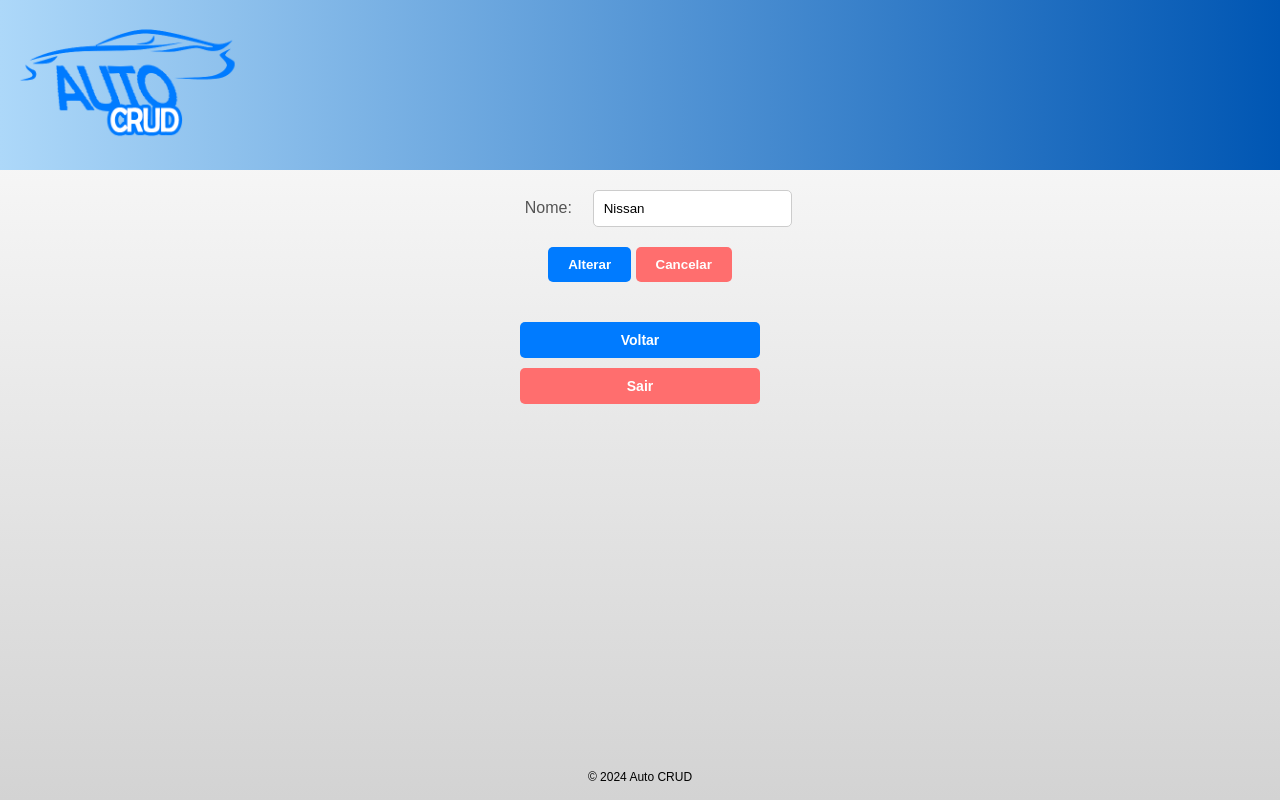
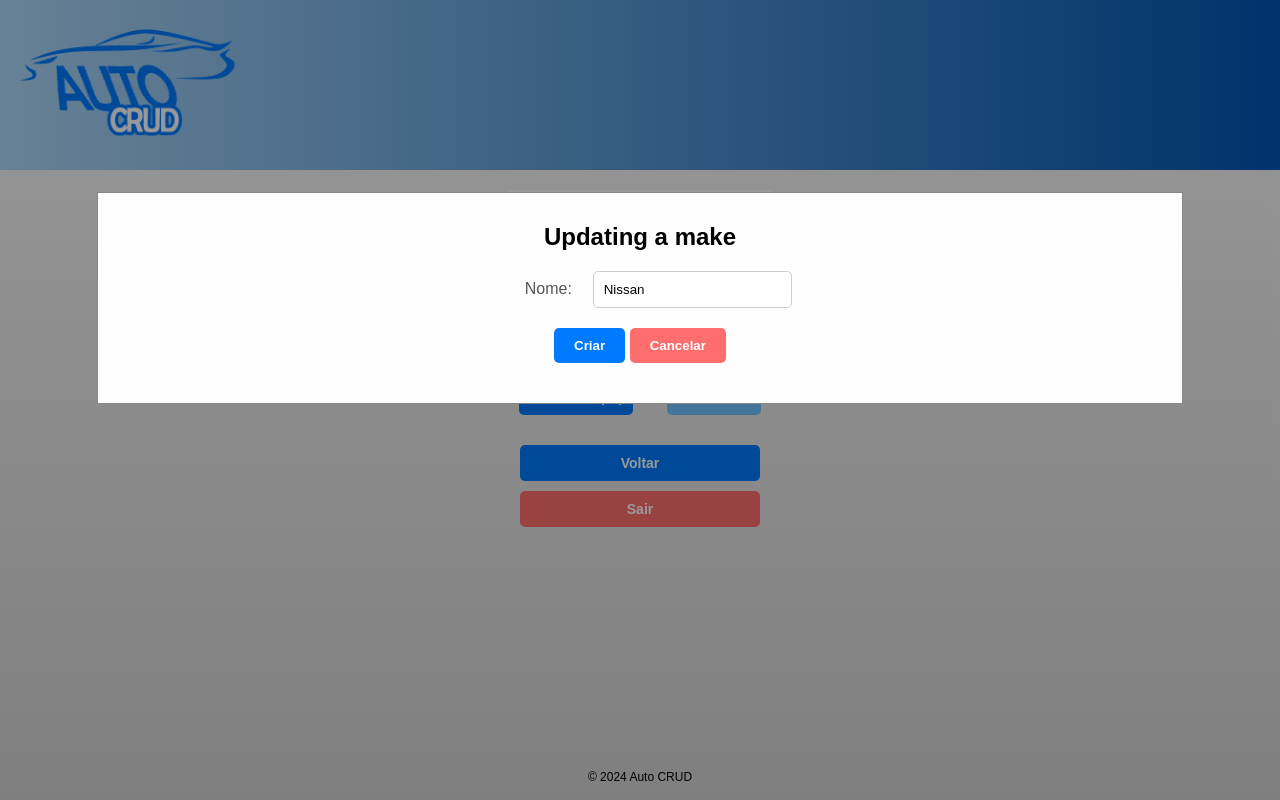
Before and after one commit to paulorosadodev/AutoCRUD, a Django app: page /crud/make/31/update/ in a window 1280 px wide. Run offline with Django 5.2, Linux system fonts and the light colour scheme; a user stored in the database is signed in; data comes from the database, SQL or seed files in the repository; both versions use the stored data as it was before the commit.

Commit message:
update Makes modal

```diff
--- a/auto/autocrud/templates/base.html
+++ b/auto/autocrud/templates/base.html
@@ -225,7 +225,7 @@
         }
 
             /* Estilo para o modal */
-        .modal, .modalAuto, .modal1, .modalAutoUpdate {
+        .modal, .modalAuto, .modal1, .modalAutoUpdate, .modalMakeUpdate {
             display: none; /* Oculta o modal por padrão */
             position: fixed; /* Permite que o modal seja posicionado de forma fixa na tela */
             z-index: 1; /* Define a ordem de empilhamento do modal */
@@ -264,7 +264,7 @@
 
 
         /* Estilo para o conteúdo do modal */
-        .modal-content, .modal-contentAuto, .modal-content1, .modal-contentAutoUpdate {
+        .modal-content, .modal-contentAuto, .modal-content1, .modal-contentAutoUpdate, .modal-contentMakeUpdate {
             background-color: #fefefe; /* Cor de fundo do modal */
             margin: 15% auto; /* Centraliza verticalmente e horizontalmente */
             padding: 30px;
@@ -273,7 +273,7 @@
         }
 
         /* Estilo para o botão fechar (x) */
-        .close, .closeAuto, .close1, .closeAutoUpdate {
+        .close, .closeAuto, .close1, .closeAutoUpdate, .closeMakeUpdate {
             background-color: #FF6E6E;
             font-weight: bold;
             padding: 10px 20px; /* Adiciona preenchimento aos botões */
@@ -285,7 +285,7 @@
             font-weight: bold;
         }
 
-        .close:hover, .closeAuto:hover, .close1:hover, .closeAutoUpdate:hover {
+        .close:hover, .closeAuto:hover, .close1:hover, .closeAutoUpdate:hover, .closeMakeUpdate:hover {
             background-color: #CC5A5A;
         }
     </style>
@@ -317,9 +317,12 @@
         const btnAuto = document.getElementById("openModalBtnAuto");
         const modalAutoUpdate = document.getElementById("myModalAutoUpdate");
         const btnAutoUpdate = document.getElementById("openModalBtnAutoUpdate");
+        const modalMakeUpdate = document.getElementById("myModalMakeUpdate");
+        const btnMakeUpdate = document.getElementById("openModalBtnMakeUpdate");
         const span = document.querySelector(".close");
         const spanAuto = document.querySelector(".closeAuto");
         const spanAutoUpdate = document.querySelector(".closeAutoUpdate");
+        const spanMakeUpdate = document.querySelector(".closeMakeUpdate");
         const erro = document.getElementById("erro");
 
         // Quando o usuário clica no botão, abre o modal
@@ -337,6 +340,9 @@
             modalAutoUpdate.style.display = "block";
         }
 
+        if (modalMakeUpdate) {
+            modalMakeUpdate.style.display = "block";
+        }
 
         if (erro) {
             modal.style.display = "block";
@@ -359,6 +365,12 @@
             }
         }
 
+        if (spanMakeUpdate) {
+            spanMakeUpdate.onclick = function() {
+                modalMakeUpdate.style.display = "none";
+            }
+        }
+
         // Quando o usuário clica fora do modal, fecha-o
         window.onclick = function(event) {
             if (event.target == modal) {
@@ -367,6 +379,8 @@
                 modalAuto.style.display = "none";
             } else if (event.target == modalAutoUpdate) {
                 modalAutoUpdate.style.display = "none";
+            } else if (event.target == modalMakeUpdate) {
+                modalMakeUpdate.style.display = "none";
             }
         }
     </script>
--- a/auto/autocrud/templates/makelist.html
+++ b/auto/autocrud/templates/makelist.html
@@ -40,6 +40,7 @@
 
 <div id="myModal" class="modal">
 <div class="modal-content">
+    <h2 style="margin-bottom: 20px">Adding a make</h2>
     <form action="{% url 'autocrud:make_create' %}" method="POST">
         {% csrf_token %}
         <label for="name">Nome:</label>
@@ -56,4 +57,7 @@
     <button class="plus" id="openModalBtn" style="padding: 10px; margin-left: 26px;">Add a make</button>
 </p>
 
+{% block MakeUpdate %}
+{% endblock MakeUpdate %}
+
 {% endblock %}
--- a/auto/autocrud/templates/updatemake.html
+++ b/auto/autocrud/templates/updatemake.html
@@ -1,21 +1,20 @@
-{% extends "base.html" %}
+{% extends "makelist.html" %}
 
-{% block content %}
+{% block MakeUpdate %}
 
-<div style="margin-top: 20px;">
+<div id="myModalMakeUpdate" class="modalMakeUpdate">
+    <div class="modal-contentMakeUpdate">
+        <h2 style="margin-bottom: 20px">Updating a make</h2>
         <form action="{% url 'autocrud:make_update' make.id %}" method="POST">
             {% csrf_token %}
             <label for="name">Nome:</label>
-        <input type="text" name="name" placeholder="Ex: Volkswagen" value="{{ make.name }}" required>
-        {% if erro %}
-            <p id="erro" style="color: red;">Your make must be greater than 2 characters</p>
-        {% endif %}
+            <input type="text" name="name" value="{{ make.name }}" required>
             <div style="padding: 10px;">
-            <input type="submit" value="Alterar" class="input">
-            <input type="button" value="Cancelar" class="close">
-            <input type="hidden" name="auto">
+                <input type="submit" value="Criar" class="input">
+                <a href="{% url 'autocrud:makes' %}"><input type="button" value="Cancelar" class="closeMakeUpdate"></a>
             </div>
         </form>
     </div>
+    </div>
 
-{% endblock content %}
+{% endblock MakeUpdate %}
--- a/auto/autocrud/views.py
+++ b/auto/autocrud/views.py
@@ -113,7 +113,7 @@ def auto_update(request, autoid):
         return redirect('autocrud:autos')
 
 @login_required(login_url='/crud/login/')
-def auto_delete(request, autoid): #ALTERAR O REQUEST METHOD PARA POST
+def auto_delete(request, autoid):
     try:
         auto = Auto.objects.get(id=autoid)
     except:
@@ -147,7 +147,9 @@ def make_update(request, makeid):
         try:
             make = Make.objects.get(id=makeid)
             if verifica(make.user_id, request.user.id):
-                return render(request, 'updatemake.html', {'make': make})
+                makes = Make.objects.filter(user_id=request.user.id)
+                autoCount = Auto.objects.filter(user_id=request.user.id).count()
+                return render(request, 'updatemake.html', {'make': make, 'makes': makes, 'autoCount': autoCount })
             else:
                 return HttpResponse("Você não pode editar essa marca")
         except:
@@ -160,7 +162,7 @@ def make_update(request, makeid):
         return redirect('autocrud:makes')
 
 @login_required(login_url='/crud/login/')
-def make_delete(request, makeid): #ALTERAR O REQUEST METHOD PARA POST
+def make_delete(request, makeid):
     try:
         make = Make.objects.get(id=makeid)
     except:
@@ -171,7 +173,6 @@ def make_delete(request, makeid): #ALTERAR O REQUEST METHOD PARA POST
     else:
         return HttpResponse("Você não pode deletar essa marca")
 
-
 def verifica(objUserId, userId):
     if objUserId == userId:
         return True
```
Also changed, not shown: auto/db.sqlite3 (deleted). Lines whose indentation alone changed are shown as unchanged.
